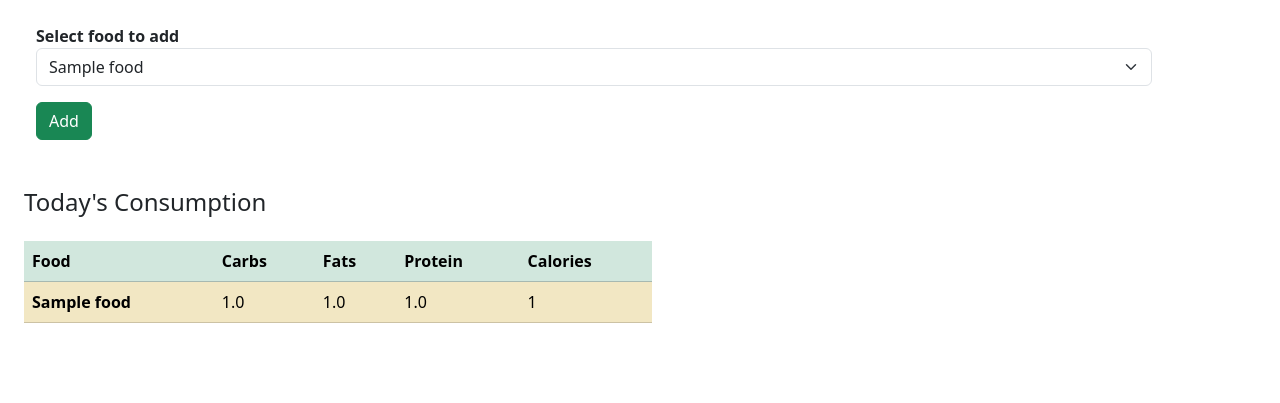
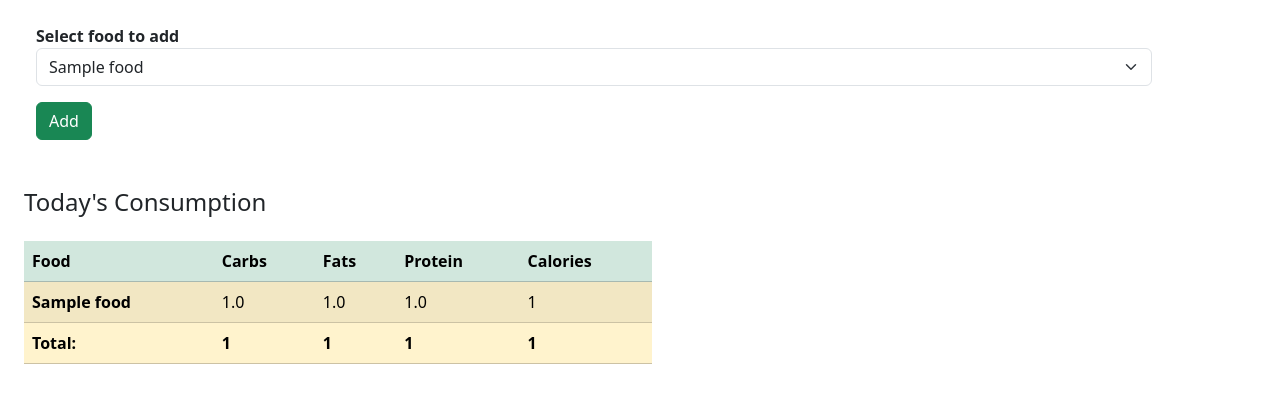
Before and after one commit to RalitsaTerzieva/calorie-food-app, a Django app: page / in a window 1280 px wide. Shown: the top 403 px of the page. Run offline with Django 3.2, Linux system fonts and the light colour scheme; a user stored in the database is signed in; tables that the repository leaves empty hold one stand-in row (values such as "Sample post").

Commit message:
Add last total row in the table

```diff
--- a/calorie_project/calorie/templates/food/index.html
+++ b/calorie_project/calorie/templates/food/index.html
@@ -53,6 +53,13 @@
                               <td>{{ food.food_consumed.calories }}</td>
                             </tr>
                             {% endfor %}
+                            <tr>
+                                <td id='total' class='fw-bold'>Total:</td>
+                                <td id='totalCarbs' class='fw-bold'></td>
+                                <td id='totalFats' class='fw-bold'></td>
+                                <td id='totalProtein' class='fw-bold'></td>
+                                <td id='totalCalories' class='fw-bold'></td>
+                            </tr>
                         </tbody>
                     </table>
                 </div>
@@ -62,4 +69,20 @@
 
         <script src="" async defer></script>
     </body>
+    <script>
+        const table = document.getElementById('table')
+        let carbs = fats = protein = calories = 0
+
+        for(let i=1;i<table.rows.length -1;i++) {
+            carbs += parseFloat(table.rows[i].cells[1].innerHTML);
+            fats += parseFloat(table.rows[i].cells[2].innerHTML);
+            protein += parseFloat(table.rows[i].cells[3].innerHTML);
+            calories += parseFloat(table.rows[i].cells[4].innerHTML);
+        }
+
+        document.getElementById('totalCarbs').innerHTML = Math.round(carbs);
+        document.getElementById('totalFats').innerHTML = Math.round(fats);
+        document.getElementById('totalProtein').innerHTML = Math.round(protein);
+        document.getElementById('totalCalories').innerHTML = Math.round(calories);
+    </script>
 </html>
```
